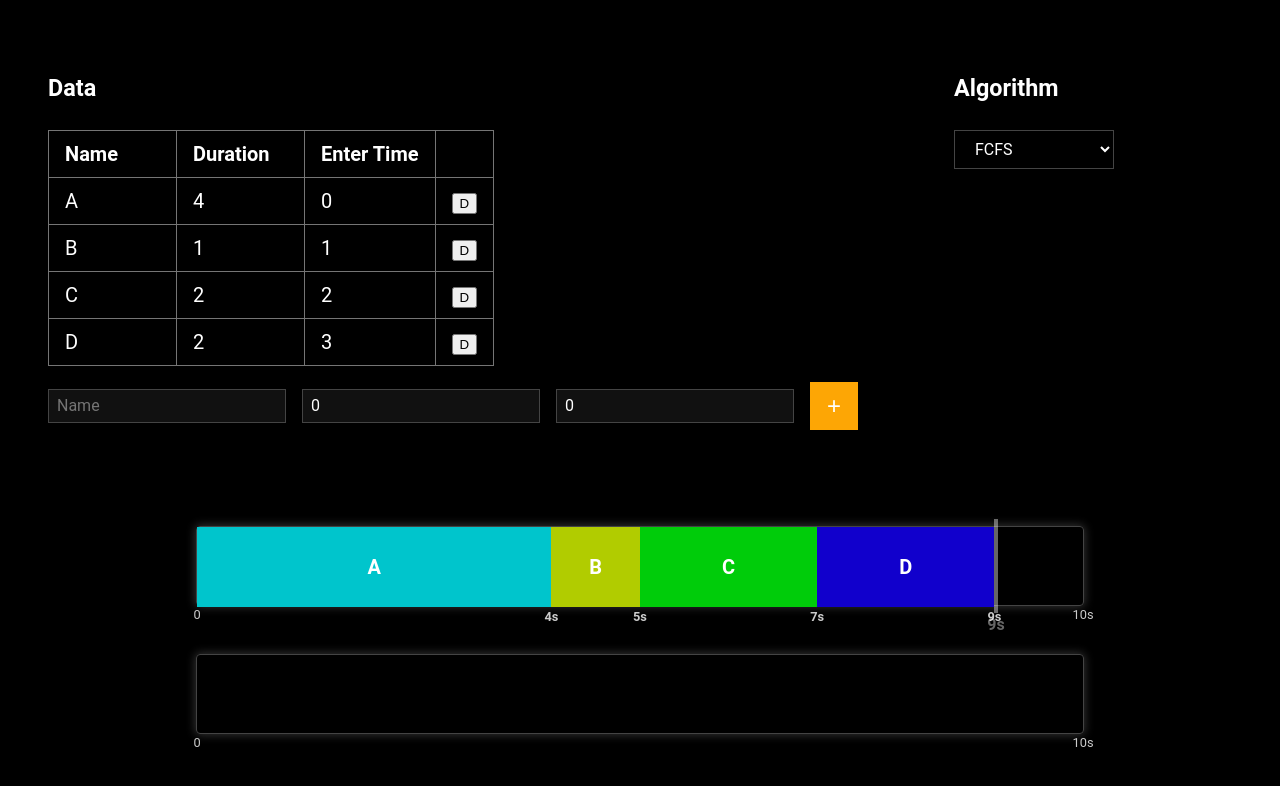
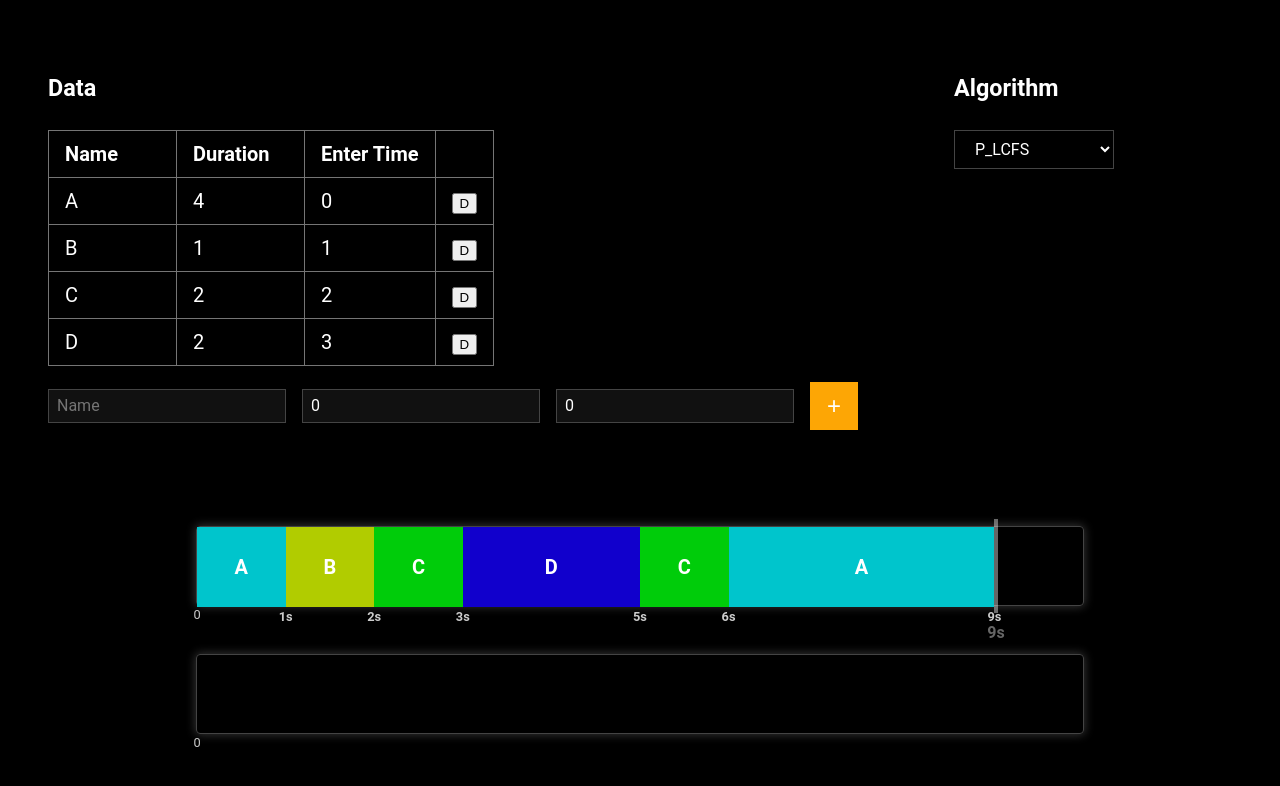
Before and after one commit to JustASimpleMahdi/cpu-scheduling-visualization, a React (Vite) app: page / in a window 1280 px wide. Shown: the top 786 px of the page. Built offline with nearby package versions, Linux system fonts and the light colour scheme.

Commit message:
change types and ui params

```diff
--- a/src/App.tsx
+++ b/src/App.tsx
@@ -7,10 +7,11 @@ import type {AlgorithmState} from './types/Base'
 import dataSample from './samples/data'
 import {generateId} from "./utils/Id.ts";
 import {Algorithm} from "./types/Algorithm.ts";
+import P_LCFS from "./algorithms/P_LCFS.ts";
 
 function App() {
     const [data, setData] = useState<null | DataEntry[]>(dataSample())
-    const [algorithm, setAlgorithm] = useState<Algorithm>(Algorithm.FCFS)
+    const [algorithm, setAlgorithm] = useState<Algorithm>(Algorithm.P_LCFS)
 
     const allStates = useMemo<null | AlgorithmState[]>(() => {
         if (!data) return null
@@ -19,12 +20,15 @@ function App() {
                 return FCFS(data)
             case Algorithm.NP_LCFS:
                 return NP_LCFS(data)
+            case Algorithm.P_LCFS:
+                return P_LCFS(data)
         }
     }, [data, algorithm])
 
     const [currentStateIndex, setCurrentStateIndex] = useState<number | null>(null)
     const currentState = allStates ? allStates.at(currentStateIndex ?? -1) : null
 
+    console.log({allStates, currentState})
 
     useEffect(() => {
         setCurrentStateIndex(null)
@@ -122,7 +126,7 @@ function App() {
                     </div>
                     <div className="input-table-container">
                         <h3>Algorithm</h3>
-                        <select className="algorithm-select" onChange={changeAlgorithm}>
+                        <select className="algorithm-select" onChange={changeAlgorithm} value={algorithm}>
                             {Object.values(Algorithm).map((entry) => (<option value={entry} key={entry}>{entry}</option>))}
                         </select>
                     </div>
@@ -134,8 +138,8 @@ function App() {
                             (() => {
                                 let elapsedTime = 0
                                 return currentState.guant.map((entry) => {
+                                    elapsedTime += entry.duration
                                     if (entry.type === 'EnterTimeGap') {
-                                        elapsedTime += entry.duration
                                         return (
                                             <div
                                                 key={entry.id}
@@ -147,15 +151,15 @@ function App() {
                                             ></div>
                                         )
                                     }
-                                    elapsedTime += entry.data.duration
+
                                     return (
                                         <div
                                             key={entry.id}
                                             className="item process"
                                             data-end-time={elapsedTime + 's'}
                                             style={{
-                                                '--width': entry.data.duration,
-                                                backgroundColor: entry.color,
+                                                '--width': entry.duration,
+                                                backgroundColor: entry.options?.color,
                                             }}
                                         >
                                             <span className="name">{entry.data.name}</span>
@@ -171,23 +175,24 @@ function App() {
                             }}
                         ></div>
                     </div>
+                    {/*TODO: Change queue chart*/}
                     <div className="guant-chart">
                         {currentState &&
                             (() => {
                                 let elapsedTime = 0
                                 return currentState.queue.map((entry) => {
-                                    elapsedTime += entry.process.data.duration
+                                    elapsedTime += entry.duration
                                     return (
                                         <div
                                             key={entry.id}
                                             className="item process"
                                             data-end-time={elapsedTime + 's'}
                                             style={{
-                                                '--width': entry.process.data.duration,
-                                                backgroundColor: entry.color,
+                                                '--width': entry.duration,
+                                                backgroundColor: entry.options?.color,
                                             }}
                                         >
-                                            <span className="name">{entry.process.data.name}</span>
+                                            <span className="name">{entry.data.name}</span>
                                         </div>
                                     )
                                 })
--- a/src/algorithms/P_LCFS.ts
+++ b/src/algorithms/P_LCFS.ts
@@ -122,7 +122,6 @@ export default function P_LCFS(data: DataEntry[]): AlgorithmState[] {
         // process is done.
         currentTime += currentProcess.time.remaining
         currentProcess.time.remaining = 0
-        currentProcess.time.total.end = currentTime
         currentProcess.time.end = currentTime
         currentProcess = null
         addCurrentState()
--- a/src/index.css
+++ b/src/index.css
@@ -124,11 +124,6 @@ body {
     translate: -50% 0;
 }
 
-.guant-chart::after {
-    content: var(--guant-total-time-string);
-    right: 0;
-    translate: 50% 0;
-}
 
 .guant-chart .item::after {
     content: attr(data-end-time);
@@ -153,7 +148,7 @@ body {
     content: attr(data-current-time);
     position: absolute;
     top: 100%;
-    translate: -50% 0;
+    translate: -50% .5rem;
     font-size: 1rem;
     font-weight: bold;
     color: #fff6;
--- /dev/null
+++ b/src/utils/Base.ts
@@ -0,0 +1,7 @@
+type DeepClone<T> = T extends object ? {
+    [K in keyof T]: DeepClone<T[K]>
+} : T;
+
+export function deepClone<T>(obj: T): DeepClone<T> {
+    return JSON.parse(JSON.stringify(obj));
+}
```
Also changed, not shown: src/types/GuantEntry.ts (+9 -3 lines), src/types/Process.ts (+5 -3 lines), src/types/Queue.ts (+6 -4 lines).
